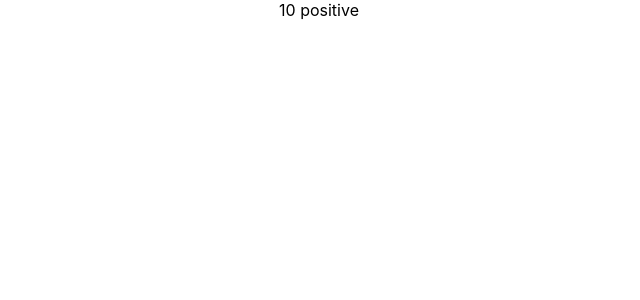
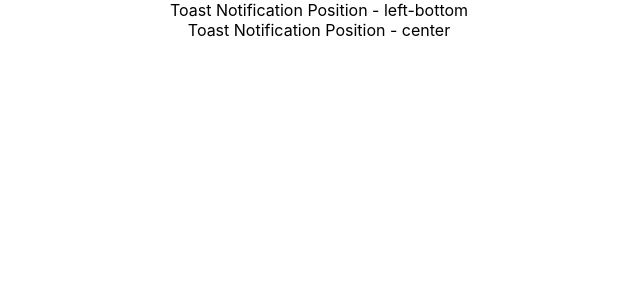
Before and after one commit to TrigoYodila/learn-react-typescript, a React (Create React App) app: page / in a window 1280 px wide. Shown: the top 300 px of the page, without its empty margins (321-961 px from the left). Built offline with nearby package versions, Linux system fonts and the light colour scheme.

Commit message:
templates litterals and exclude

```diff
--- a/src/App.tsx
+++ b/src/App.tsx
@@ -16,6 +16,7 @@
 import { RandomNumber } from './components/restriction/RandomNumber';
 import { User } from './components/state/User';
 import { Status } from './components/Status';
+import { Toast } from './components/templateliterals/Toast';
 
 function App() {
 
@@ -85,7 +86,10 @@
         onClick={(item) => console.log(item)}
       /> */}
 
-      <RandomNumber value={10} isPositive  />
+      {/* <RandomNumber value={10} isPositive  /> */}
+
+      <Toast position='left-bottom'/>
+      <Toast position='center'/>
     </div>
   );
 }
--- /dev/null
+++ b/src/components/templateliterals/Toast.tsx
@@ -0,0 +1,17 @@
+type HorizontalPosition = "left" | "center" | "right";
+type VerticalPosition = "top" | "center" | "bottom";
+
+// type ToastProps = {
+//     position:`${HorizontalPosition}-${VerticalPosition}`
+// }
+
+//exclure certaines combinaisons
+type ToastProps = {
+  position:
+    | Exclude<`${HorizontalPosition}-${VerticalPosition}`, "center-center">
+    | "center";
+};
+
+export const Toast = ({ position }: ToastProps) => {
+  return <div>Toast Notification Position - {position}</div>;
+};
```
